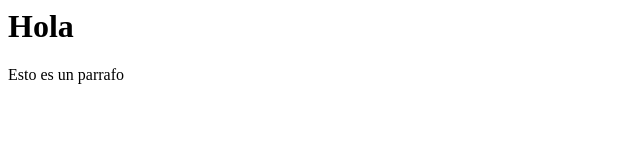
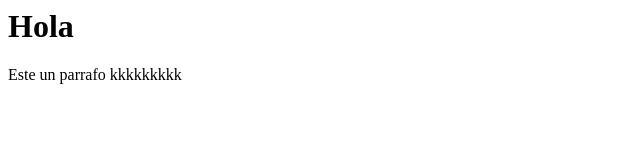
Before and after one commit to Pablobb97/PruebaGit, a plain HTML site: page index.html in a window 1280 px wide. Shown: the full height of the page, 0-640 px from the left. Drawn offline with Linux system fonts and the light colour scheme.

Commit message:
cambie el parrafo del master

```diff
--- a/index.html
+++ b/index.html
@@ -1,2 +1,2 @@
 <h1>Hola</h1>
-<p>Esto es un parrafo</p>
+<p>Este un parrafo kkkkkkkkk</p>
```
